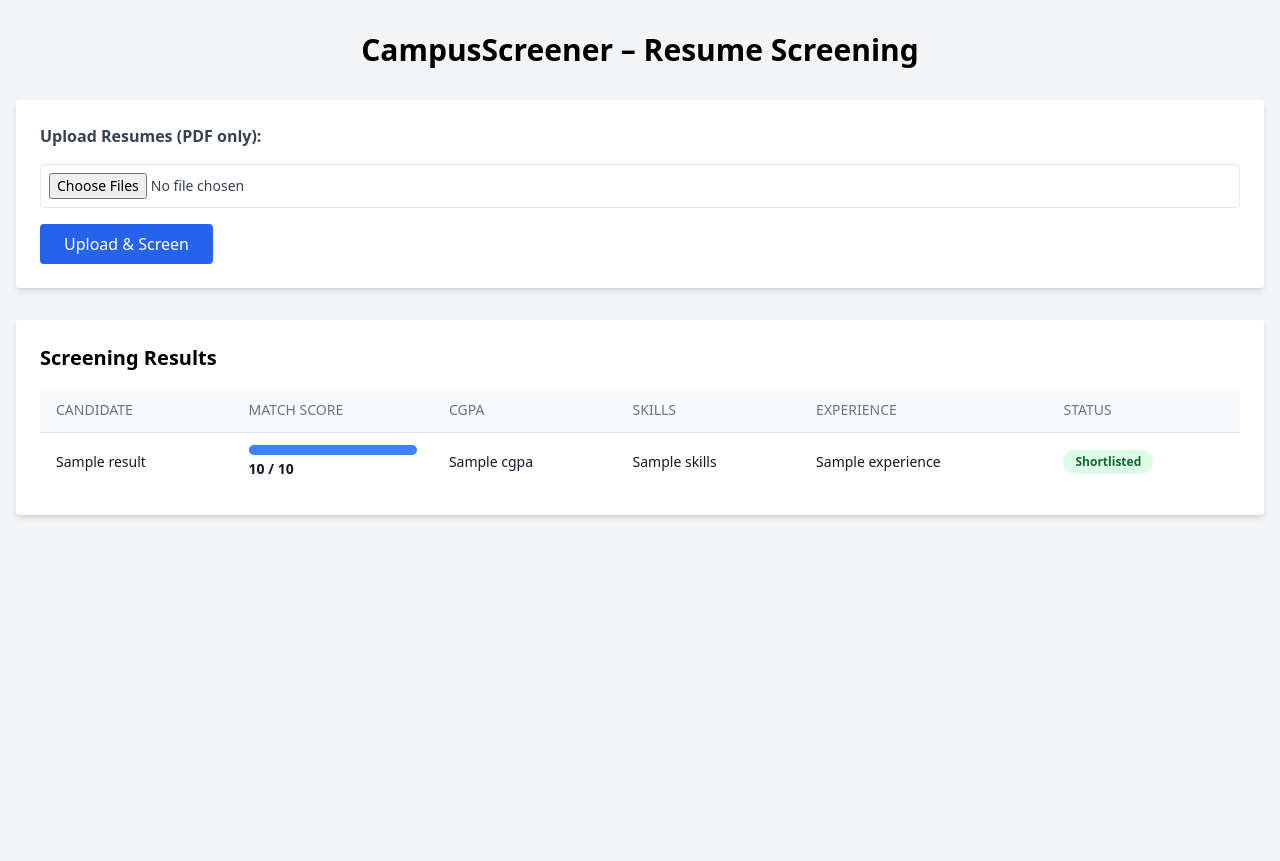
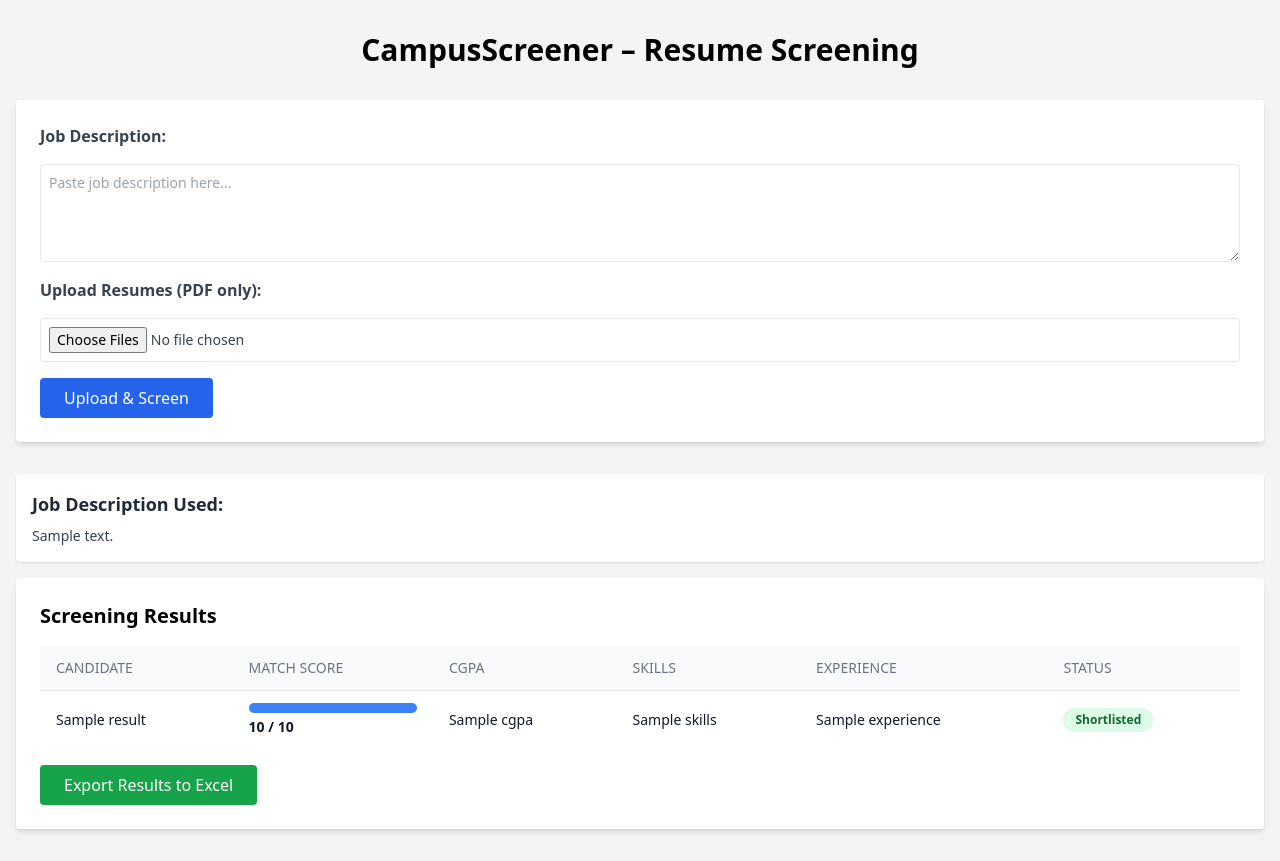
Before and after one commit to 110-0011/resume-screener-web, a Flask app: template templates/index.html in a window 1280 px wide. Before the commit the page ends 518 px from the top, so only its background shows below. Run offline with Flask 3, Linux system fonts and the light colour scheme; the template is opened without the code that fills it: most values are stand-ins (such as "Sample title", 1, 10 or a date in 2020); some libraries are stand-ins or nearby versions.

Commit message:
Cleanup uploads, update app, requirements, templates, and add .gitignore

```diff
--- a/app.py
+++ b/app.py
@@ -2,6 +2,11 @@ from flask import Flask, render_template, request
 import os
 import fitz  # PyMuPDF
 from sentence_transformers import SentenceTransformer, util
+# added Export results as Excel
+import pandas as pd
+from io import BytesIO
+from flask import send_file
+
 
 app = Flask(__name__)
 UPLOAD_FOLDER = 'uploads'
@@ -14,10 +19,10 @@ os.makedirs(UPLOAD_FOLDER, exist_ok=True)
 model = SentenceTransformer('all-MiniLM-L6-v2')
 
 # Example job description
-JOB_DESCRIPTION = """
-We are looking for candidates with strong skills in Python, Machine Learning, and Data Science.
-Preference will be given to those who have done internships and have a high CGPA.
-"""
+#JOB_DESCRIPTION = """
+#We are looking for candidates with strong skills in Python, Machine Learning, and Data Science.
+#Preference will be given to those who have done internships and have a high CGPA.
+#"""
 
 # added --> begin
 
@@ -31,11 +36,16 @@ SKILL_KEYWORDS = {
 }
 
 def extract_cgpa(text):
-    # Match GPA formats like: CGPA: 8.5, GPA - 9.1/10 etc.
-    match = re.search(r'(?:CGPA|GPA)[\s:]*([0-9]\.\d{1,2})', text, re.IGNORECASE)
-    if match:
-        return float(match.group(1))
+    patterns = [
+        r'(?:CGPA|GPA)[\s:]*([0-9]\.\d{1,2})',
+        r'([0-9]\.\d{1,2})\s*/\s*10'
+    ]
+    for pat in patterns:
+        match = re.search(pat, text, re.IGNORECASE)
+        if match:
+            return float(match.group(1))
     return 'Not found'
+
 
 def extract_skills(text):
     found = [skill for skill in SKILL_KEYWORDS if re.search(r'\b' + re.escape(skill) + r'\b', text, re.IGNORECASE)]
@@ -63,24 +73,27 @@ def score_with_ai(text, job_description):
 
 @app.route('/', methods=['GET', 'POST'])
 def index():
+    global results
     results = []
 
+    job_description = ""
+    error = None
+
     if request.method == 'POST':
+        job_description = request.form.get('job_description')
         files = request.files.getlist('resumes')
 
+        if not job_description or not files or all(f.filename == '' for f in files):
+            error = "Please provide a job description and upload at least one resume (PDF)."
+            return render_template('index.html', results=[], job_description=job_description, error=error)
+
         for file in files:
-            if file.filename.endswith('.pdf'):
+            if file and file.filename.lower().endswith('.pdf'):
                 filepath = os.path.join(app.config['UPLOAD_FOLDER'], file.filename)
                 file.save(filepath)
 
                 text = extract_text_from_pdf(filepath)
-                ai_score = score_with_ai(text, JOB_DESCRIPTION)
-
-                # === Simple keyword-based placeholder parsing ===
-                # These are mockups – later we can improve with NLP
-                """cgpa = 8.2  # TODO: extract from text
-                skills = 'Python, SQL'  # TODO: extract from text
-                experience = '1 Internship'  # TODO: extract from text """
+                ai_score = score_with_ai(text, job_description)
 
                 cgpa = extract_cgpa(text)
                 skills = extract_skills(text)
@@ -97,10 +110,57 @@ def index():
                     'status': status
                 })
 
-
         results = sorted(results, key=lambda x: x['score'], reverse=True)
 
-    return render_template('index.html', results=results)
+    return render_template('index.html', results=results, job_description=job_description, error=error)
+
+
+
+# export results as Excel --> begin
+results = []
+@app.route('/export_excel')
+def export_excel():
+    # Example: assume you have 'results' stored or recreate them here.
+    # For demo, let's hardcode or reuse your existing scoring logic.
+    # In real app, you'd persist results or regenerate them on export.
+
+    # For now, let's just re-run the existing example JOB_DESCRIPTION scoring
+    # on files in uploads folder (or better, persist results after upload).
+
+    # For demo, let's just create a dummy dataframe from last processed results
+    # You can modify this to fetch real data from your DB or session
+
+    # Suppose you keep last results in a global variable (not ideal but simple)
+    global results
+    if not results:
+        return "No results to export", 400
+
+    df = pd.DataFrame(results)
+    # Rename columns for nicer Excel headers
+    df.rename(columns={
+        'name': 'Candidate Name',
+        'score': 'Match Score',
+        'cgpa': 'CGPA',
+        'skills': 'Skills',
+        'experience': 'Experience',
+        'status': 'Status'
+    }, inplace=True)
+
+    # Create an in-memory Excel file
+    output = BytesIO()
+    with pd.ExcelWriter(output, engine='openpyxl') as writer:
+        df.to_excel(writer, index=False, sheet_name='Screening Results')
+
+    output.seek(0)
+
+    return send_file(
+        output,
+        download_name="screening_results.xlsx",
+        as_attachment=True,
+        mimetype="application/vnd.openxmlformats-officedocument.spreadsheetml.sheet"
+    )
+
+# excel --> end
 
 if __name__ == '__main__':
     app.run(debug=True)
--- a/templates/index.html
+++ b/templates/index.html
@@ -9,12 +9,43 @@
     <div class="container mx-auto px-4 py-8">
         <h1 class="text-3xl font-bold text-center mb-8">CampusScreener – Resume Screening</h1>
 
+        {% if error %}
+        <div class="bg-red-100 border border-red-400 text-red-700 px-4 py-3 rounded mb-4">
+            <strong>Error:</strong> {{ error }}
+        </div>
+        {% endif %}
+
         <!-- Upload Form -->
         <form id="uploadForm" enctype="multipart/form-data" method="POST" class="bg-white p-6 rounded shadow-md mb-8">
+            <label class="block mb-4 text-gray-700 font-semibold">Job Description:</label>
+            <textarea name="job_description" rows="4" placeholder="Paste job description here..."
+                      class="mb-4 block w-full text-sm text-gray-700 border rounded p-2" required></textarea>
+
+            <label class="block mb-4 text-gray-700 font-semibold">Upload Resumes (PDF only):</label>
+            <input type="file" id="resumeUpload" name="resumes" multiple accept=".pdf"
+                   class="mb-4 block w-full text-sm text-gray-700 border rounded p-2">
+
+            <button type="submit"
+                    class="bg-blue-600 hover:bg-blue-700 text-white px-6 py-2 rounded">
+                Upload & Screen
+            </button>
+        </form>
+
+
+        <!-- Upload Form -->
+        <!-- <form id="uploadForm" enctype="multipart/form-data" method="POST" class="bg-white p-6 rounded shadow-md mb-8">
             <label class="block mb-4 text-gray-700 font-semibold">Upload Resumes (PDF only):</label>
             <input type="file" id="resumeUpload" name="resumes" multiple accept=".pdf" class="mb-4 block w-full text-sm text-gray-700 border rounded p-2">
             <button type="submit" class="bg-blue-600 hover:bg-blue-700 text-white px-6 py-2 rounded">Upload & Screen</button>
-        </form>
+        </form> -->
+
+        {% if results %}
+        <div class="bg-white p-4 rounded shadow mb-4">
+            <h3 class="text-lg font-bold text-gray-800 mb-2">Job Description Used:</h3>
+            <p class="text-sm text-gray-700 whitespace-pre-line">{{ job_description }}</p>
+        </div>
+        {% endif %}
+
 
         <!-- Results Table -->
         {% if results %}
@@ -56,9 +87,18 @@
                         {% endfor %}
                     </tbody>
                 </table>
+                {% if results %}
+                <div class="mt-4">
+                    <a href="{{ url_for('export_excel') }}"
+                       class="inline-block bg-green-600 hover:bg-green-700 text-white px-6 py-2 rounded">
+                       Export Results to Excel
+                    </a>
+                </div>
+                {% endif %}
             </div>
         </div>
         {% endif %}
     </div>
+
 </body>
 </html>
```
Also changed, not shown: requirements.txt (+97 -4 lines), 4 other files.
